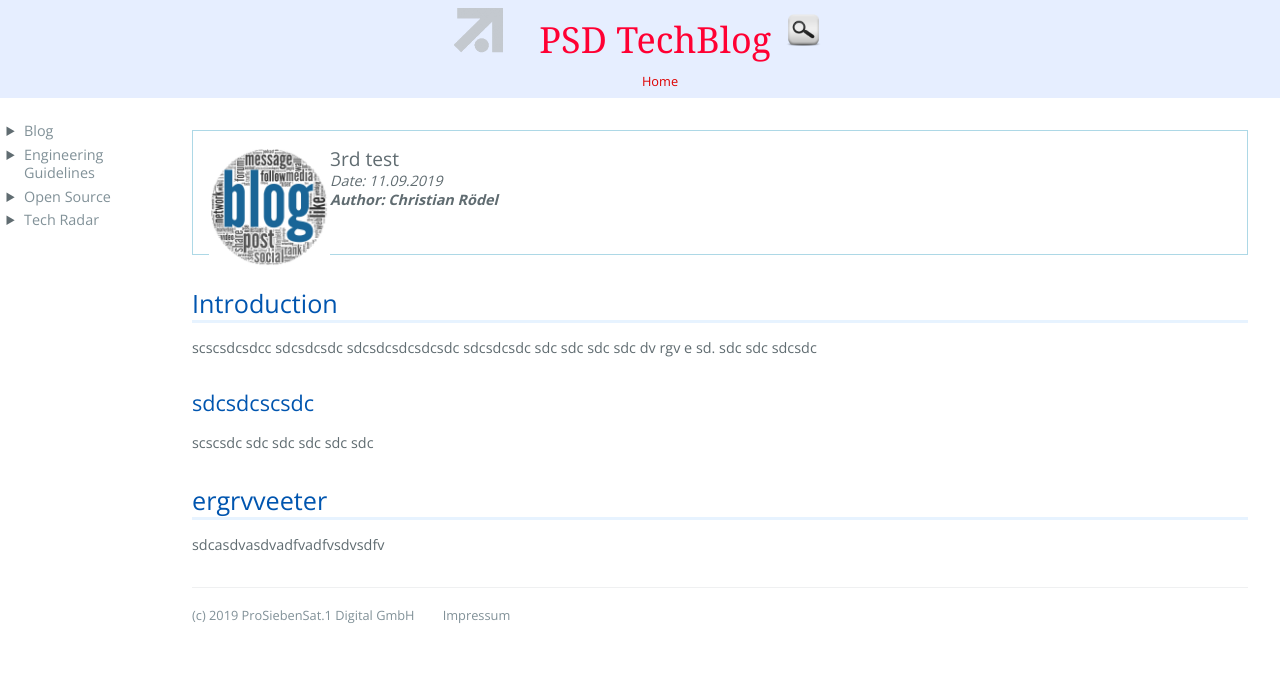
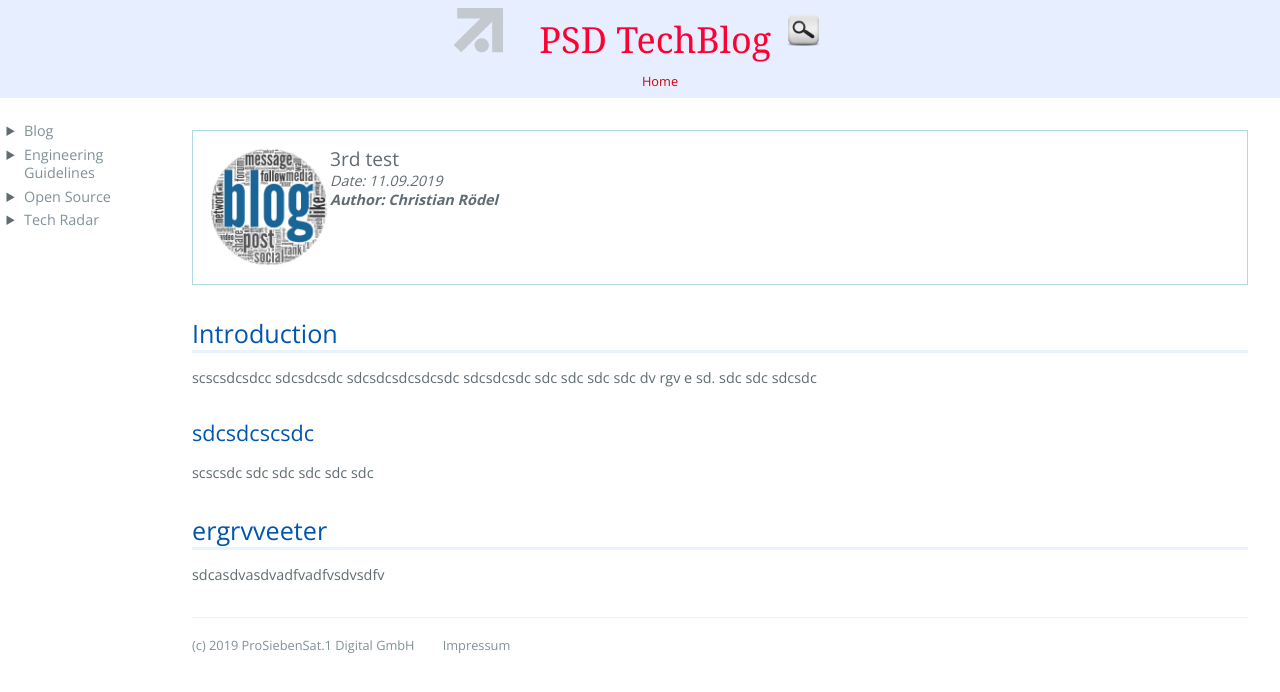
Before and after one commit to croedel/PSD-blog, a Jekyll site: the page built from _posts/2019-09-11-test3.md, in a window 1280 px wide. Shown: the top 692 px of the page. Built offline with Jekyll 4.4.1, drawn with Linux system fonts in a browser that asks for light colours.

Commit message:
Update style.scss

```diff
--- a/assets/css/style.scss
+++ b/assets/css/style.scss
@@ -310,7 +310,7 @@ a:hover { text-decoration: underline; }
 .post-teaser .image { height: 90px; margin: 0rem 1rem 1rem 0rem; float: left; }
 .post-teaser .excerpt { margin: 0rem 1rem 0rem 0rem;}
 
-.post-header { margin: 0rem; padding: 1rem; border: 1px solid lightblue; min-height: 125px; }
+.post-header { margin: 0rem 0rem 1rem 0rem; padding: 1rem; border: 1px solid lightblue; min-height: 155px; }
 .post-header .title { font-size: 1.2rem; margin: 0rem; }
 .post-header .date { font-style: italic; margin: 0rem; }
 .post-header .author { font-style: italic; font-weight:bold; margin: 0rem; }
```
